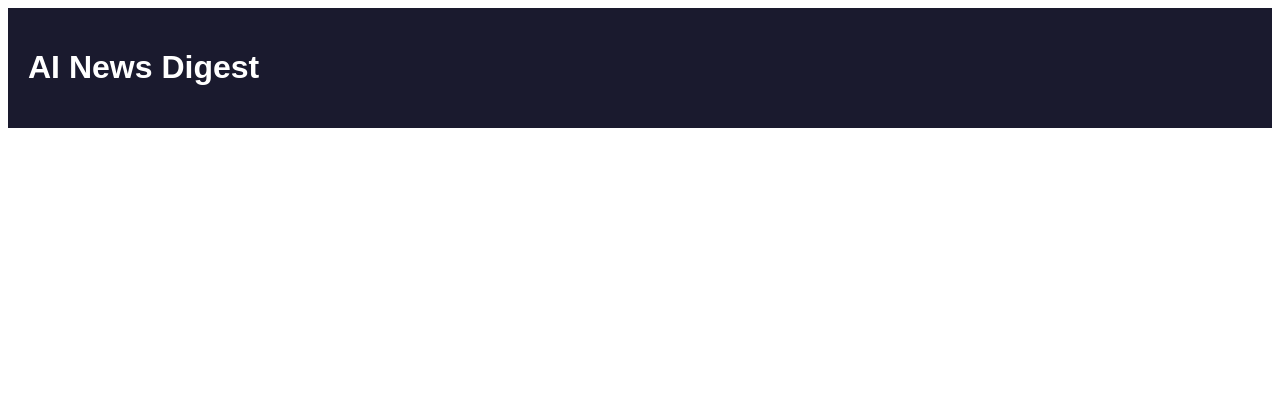
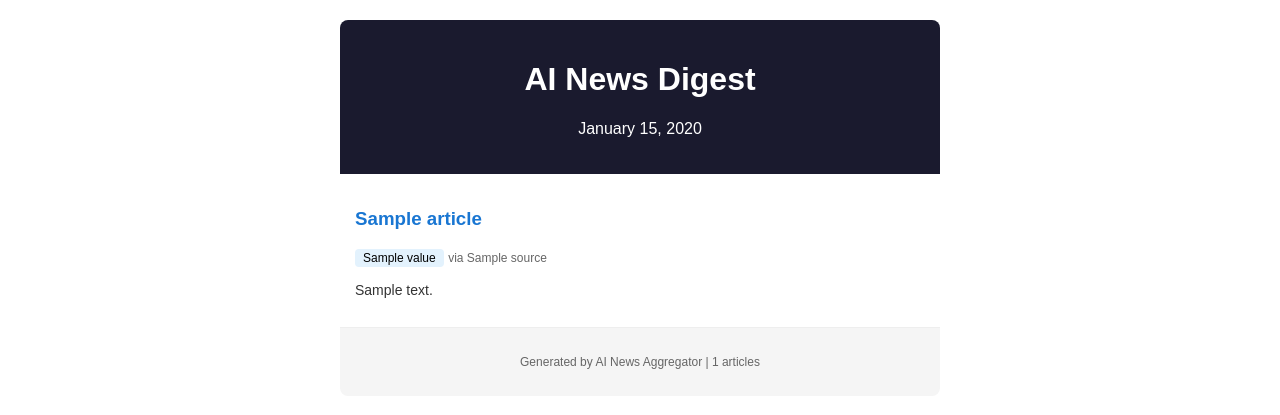
Before and after one commit to valli029/ai-news-aggregator, a Python web app: template templates/digest_email.html in a window 1280 px wide. Shown: the top 415 px of the page. Run offline with Jinja, Linux system fonts and the light colour scheme; the template is opened without the code that fills it: most values are stand-ins (such as "Sample title", 1, 10 or a date in 2020).

Commit message:
added delivery layer - telegram and email

```diff
--- a/src/ai_news/delivery/__init__.py
+++ b/src/ai_news/delivery/__init__.py
@@ -1 +1,5 @@
 # Delivery layer - email and telegram
+from .telegram_bot import TelegramSender
+from .email_sender import EmailSender
+
+__all__ = ["TelegramSender", "EmailSender"]
--- a/templates/digest_email.html
+++ b/templates/digest_email.html
@@ -2,17 +2,41 @@
 <html>
 <head>
     <style>
-        /* TODO: Add styles for email digest */
-        body { font-family: Arial, sans-serif; }
-        .header { background: #1a1a2e; color: white; padding: 20px; }
+        body { font-family: Arial, sans-serif; max-width: 600px; margin: 0 auto; padding: 20px; }
+        .header { background: #1a1a2e; color: white; padding: 20px; text-align: center; border-radius: 8px 8px 0 0; }
         .article { border-bottom: 1px solid #eee; padding: 15px; }
+        .article:last-child { border-bottom: none; }
+        .category { background: #e3f2fd; padding: 2px 8px; border-radius: 4px; font-size: 12px; }
+        .stars { color: #ffc107; }
+        .source { color: #666; font-size: 12px; }
+        a { color: #1976d2; text-decoration: none; }
+        a:hover { text-decoration: underline; }
+        .summary { color: #333; font-size: 14px; margin-top: 5px; }
+        .footer { background: #f5f5f5; padding: 15px; text-align: center; font-size: 12px; color: #666; border-radius: 0 0 8px 8px; }
     </style>
 </head>
 <body>
     <div class="header">
         <h1>AI News Digest</h1>
-        <!-- TODO: Add date -->
+        <p>{{ digest.generated_at.strftime('%B %d, %Y') }}</p>
     </div>
-    <!-- TODO: Loop through digest.articles and render each -->
+
+    {% for article in digest.articles %}
+    <div class="article">
+        <h3><a href="{{ article.url }}">{{ article.title }}</a></h3>
+        <p>
+            <span class="category">{{ article.category.value }}</span>
+            <span class="stars">{{ '⭐' * article.importance if article.importance > 0 else '' }}</span>
+            <span class="source"> via {{ article.source }}</span>
+        </p>
+        {% if article.summary %}
+        <p class="summary">{{ article.summary }}</p>
+        {% endif %}
+    </div>
+    {% endfor %}
+
+    <div class="footer">
+        <p>Generated by AI News Aggregator | {{ digest.total_count }} articles</p>
+    </div>
 </body>
 </html>
```
Also changed, not shown: docs/phases.md (+5 -5 lines), src/ai_news/delivery/email_sender.py (+26 -3 lines), src/ai_news/delivery/telegram_bot.py (+32 -3 lines), src/ai_news/main.py (+20 -1 lines).
